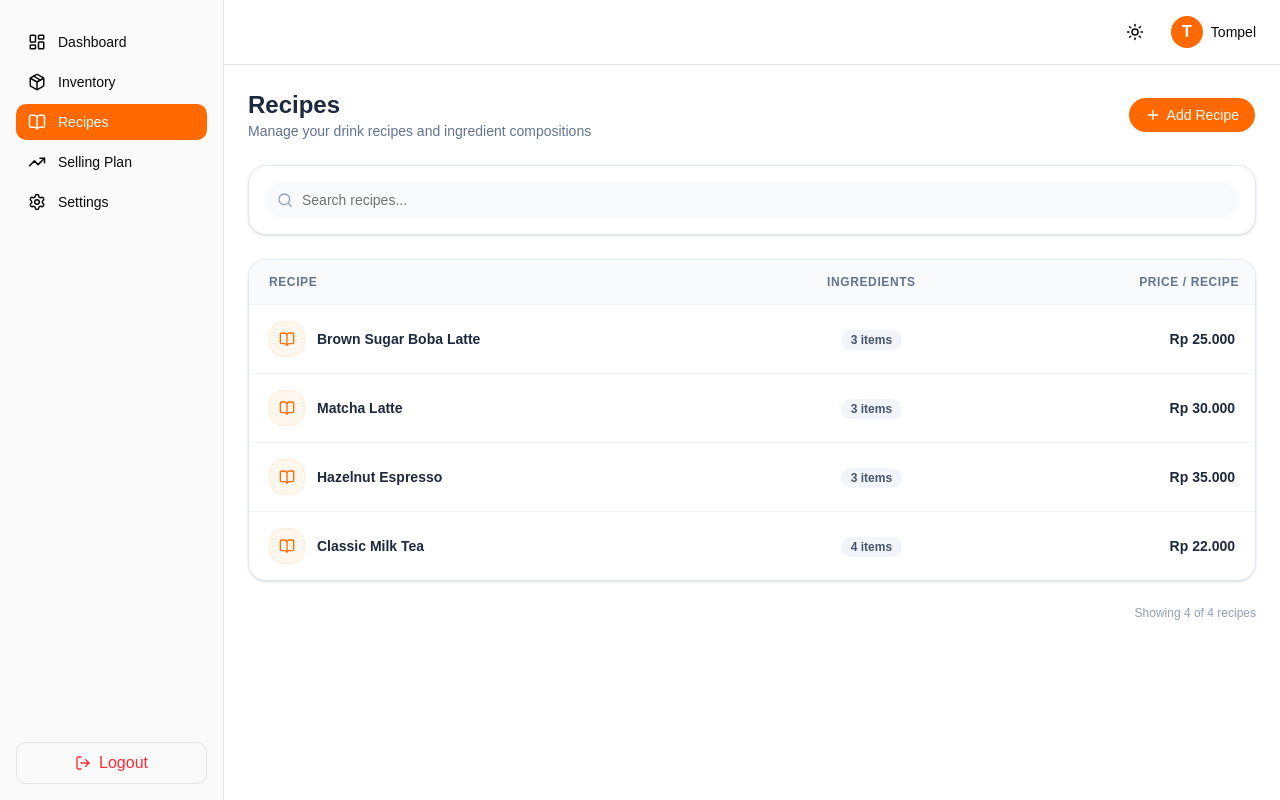
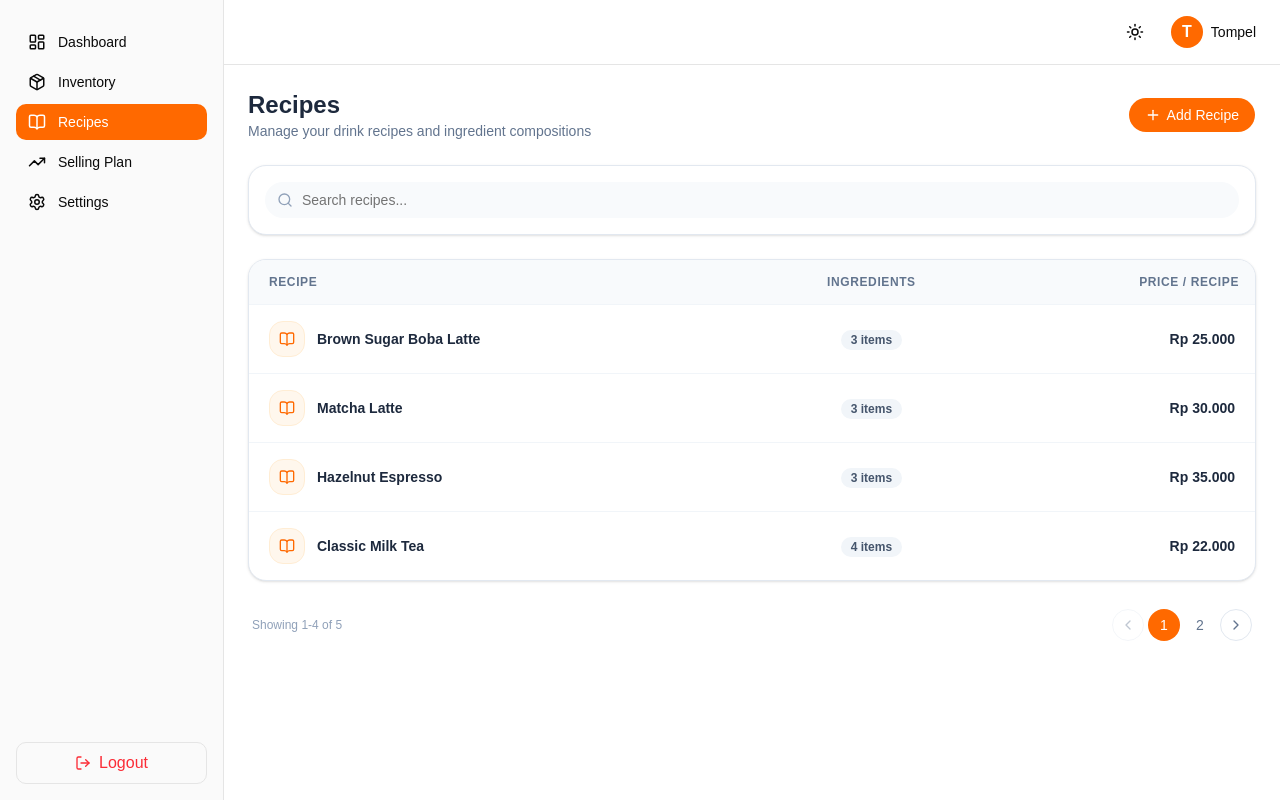
Before and after one commit to 505-kada-team/frontend-dev, a React app: page /recipes in a window 1280 px wide. Built offline with nearby package versions, Linux system fonts and the light colour scheme; the HTML template or start-up script is replaced by a standard one.

Commit message:
fix: edit selling plan page pagination and implement pagination to recipe page

```diff
--- a/src/pages/RecipePage.jsx
+++ b/src/pages/RecipePage.jsx
@@ -5,7 +5,9 @@ import { Dialog, DialogContent, DialogHeader, DialogTitle } from '@/components/u
 import { AlertDialog, AlertDialogAction, AlertDialogCancel, AlertDialogContent, AlertDialogDescription, AlertDialogFooter, AlertDialogHeader, AlertDialogMedia, AlertDialogTitle, AlertDialogTrigger } from '@/components/ui/alert-dialog';
 import RecipeForm from '@/components/shared/RecipeForm';
 import { Search, Plus, Edit2, Trash2, BookOpen, Eye, Info } from 'lucide-react';
+import Pagination from '@/components/shared/Pagination';
 
+const ITEMS_PER_PAGE = 4;
 // ─── Dummy Data (replace with real API call later) ──────────────────────────
 const dummyRecipes = [
   {
@@ -49,11 +51,23 @@ const dummyRecipes = [
     ],
     price: 22000,
   },
+  {
+    id: 5,
+    name: 'Classic Milk Tea',
+    ingredients: [
+      { id: 1, name: 'Black Tea Leaves', quantity: 5, unit: 'gr' },
+      { id: 2, name: 'Tapioca Pearls', quantity: 50, unit: 'gr' },
+      { id: 3, name: 'Fresh Milk', quantity: 200, unit: 'ml' },
+      { id: 4, name: 'Brown Sugar Syrup', quantity: 25, unit: 'ml' },
+    ],
+    price: 22000,
+  },
 ];
 
 export default function RecipePage() {
   const [recipes, setRecipes] = useState(dummyRecipes);
   const [searchTerm, setSearchTerm] = useState('');
+  const [currentPage, setCurrentPage] = useState(1);
 
   // Dialog State
   const [isFormOpen, setIsFormOpen] = useState(false);
@@ -85,6 +99,13 @@ export default function RecipePage() {
 
   const filteredRecipes = recipes.filter((r) => r.name.toLowerCase().includes(searchTerm.toLowerCase()));
 
+  const paginatedRecipes = filteredRecipes.slice((currentPage - 1) * ITEMS_PER_PAGE, currentPage * ITEMS_PER_PAGE);
+
+  const handleSearchChange = (e) => {
+    setSearchTerm(e.target.value);
+    setCurrentPage(1);
+  };
+
   return (
     <AlertDialog
       open={!!deleteTargetId}
@@ -111,7 +132,7 @@ export default function RecipePage() {
             <span className="absolute inset-y-0 left-0 flex items-center pl-3 text-slate-400">
               <Search className="size-4" />
             </span>
-            <Input placeholder="Search recipes..." className="pl-9 bg-slate-50" value={searchTerm} onChange={(e) => setSearchTerm(e.target.value)} />
+            <Input placeholder="Search recipes..." className="pl-9 bg-slate-50" value={searchTerm} onChange={handleSearchChange} />
           </div>
         </div>
 
@@ -136,7 +157,7 @@ export default function RecipePage() {
                 </tr>
               </thead>
               <tbody className="divide-y divide-slate-100">
-                {filteredRecipes.map((recipe) => (
+                {paginatedRecipes.map((recipe) => (
                   <tr key={recipe.id} onClick={() => setViewingItem(recipe)} className="hover:bg-slate-50 transition-colors cursor-pointer">
                     <td className="px-5 py-4">
                       <div className="flex items-center gap-3">
@@ -160,11 +181,7 @@ export default function RecipePage() {
         </div>
 
         {/* Recipe Count Footer */}
-        {filteredRecipes.length > 0 && (
-          <p className="text-xs text-slate-400 text-right">
-            Showing {filteredRecipes.length} of {recipes.length} recipes
-          </p>
-        )}
+        <Pagination currentPage={currentPage} totalItems={filteredRecipes.length} itemsPerPage={ITEMS_PER_PAGE} onPageChange={setCurrentPage} />
 
         {/* ── View Detail Modal ─────────────────────────────────────── */}
         <Dialog
--- a/src/pages/SellingPlanPage.jsx
+++ b/src/pages/SellingPlanPage.jsx
@@ -3,7 +3,7 @@ import { Checkbox } from "@/components/ui/checkbox"
 import { Input } from "@/components/ui/input"
 import Pagination from "@/components/shared/Pagination"
 
-const ITEMS_PER_PAGE = 10
+const ITEMS_PER_PAGE = 5
 
 // Dummy data — nanti diganti data resep asli (dari RecipePage/backend).
 // `isAvailable` sementara statis untuk slicing tampilan; nanti dihitung
```
